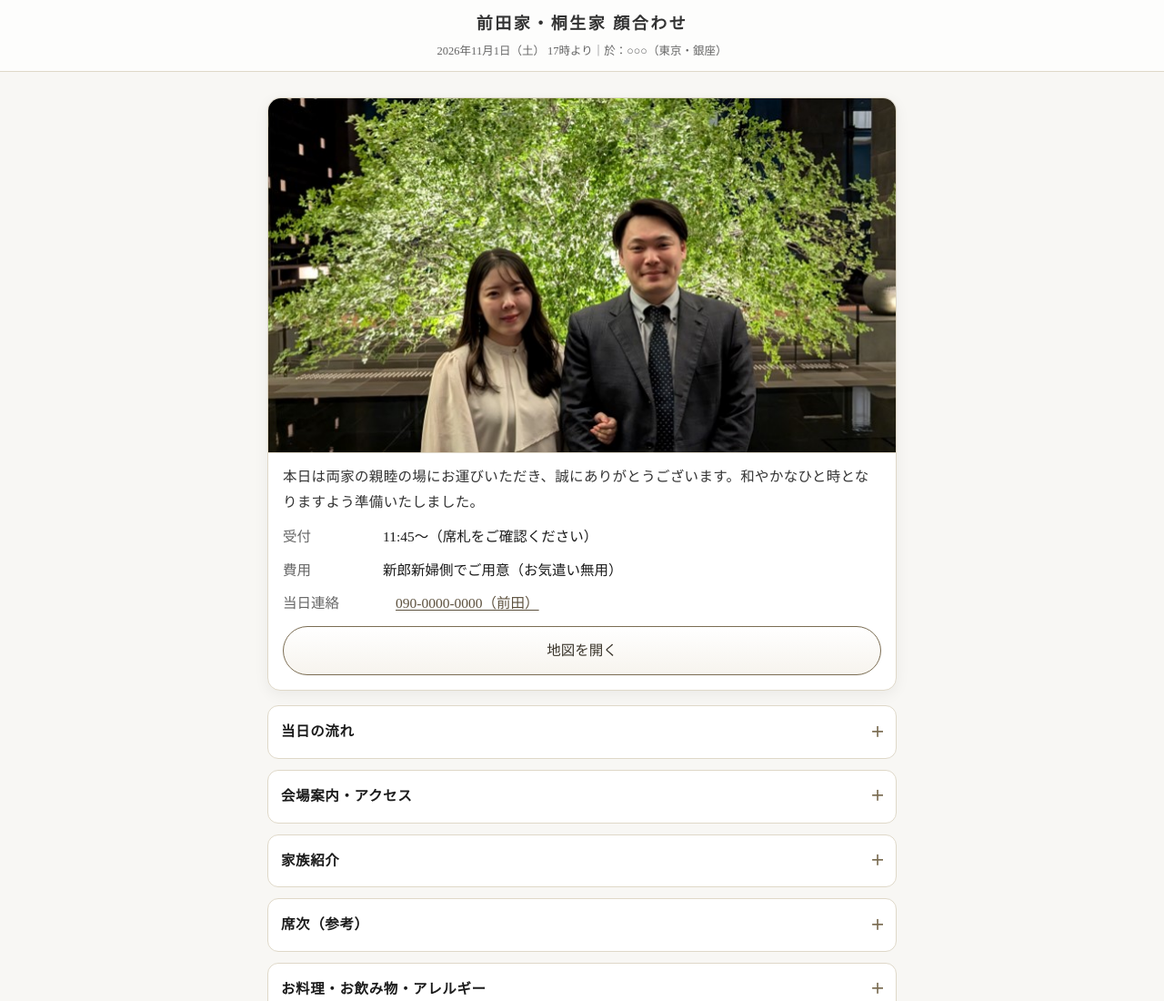
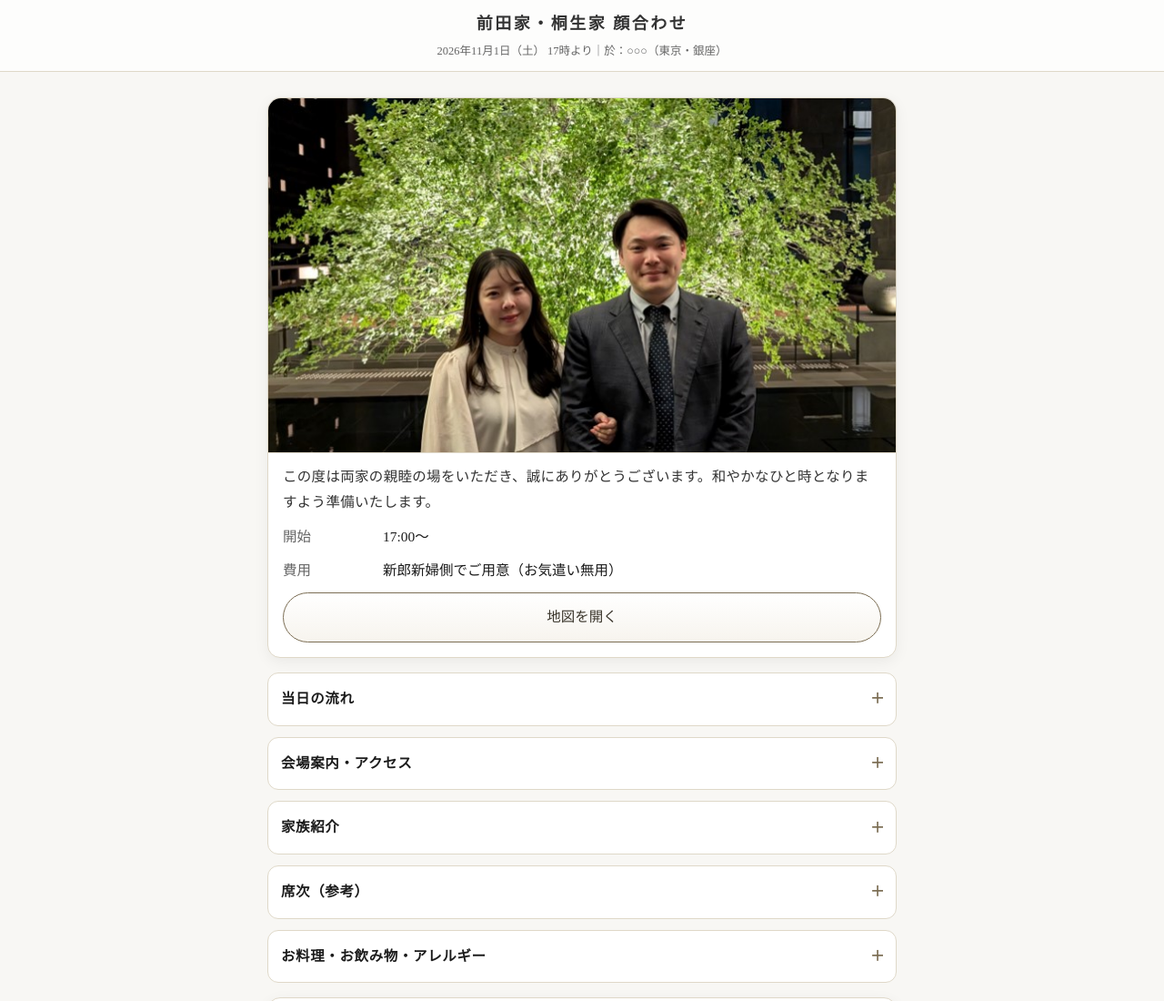
Before and after one commit to bottical/kaoawase-no-oshirase, a plain HTML site: page index.html in a window 1280 px wide. Shown: the top 1100 px of the page at 91% size. Drawn offline with Linux system fonts and the light colour scheme; files whose address does not match are found by name.

Commit message:
Update index.html

```diff
--- a/index.html
+++ b/index.html
@@ -153,14 +153,13 @@
       <img loading="lazy" src="set1.jpg" alt="プロポーズ後">
     </div>
   </figure>
-      <p class="lead">本日は両家の親睦の場にお運びいただき、誠にありがとうございます。和やかなひと時となりますよう準備いたしました。</p>
+      <p class="lead">この度は両家の親睦の場をいただき、誠にありがとうございます。和やかなひと時となりますよう準備いたします。</p>
       <dl class="meta" style="margin-top:8px">
-        <dt>受付</dt><dd>11:45〜（席札をご確認ください）</dd>
+        <dt>開始</dt><dd>17:00〜</dd>
         <dt>費用</dt><dd>新郎新婦側でご用意（お気遣い無用）</dd>
-        <dt>当日連絡</dt><dd><a class="tap" href="tel:090-0000-0000">090-0000-0000（前田）</a></dd>
       </dl>
       <div class="btnrow">
-        <a class="btn" href="#" aria-label="地図を開く">地図を開く</a>
+        <a class="btn" href="https://maps.app.goo.gl/9q2mV7ZTRrJdcbFPA" aria-label="地図を開く">地図を開く</a>
       </div>
     </section>
 
```
